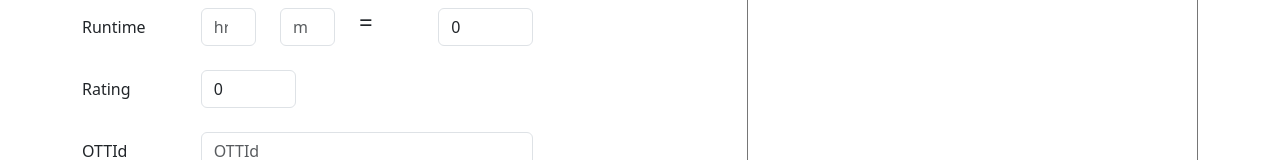
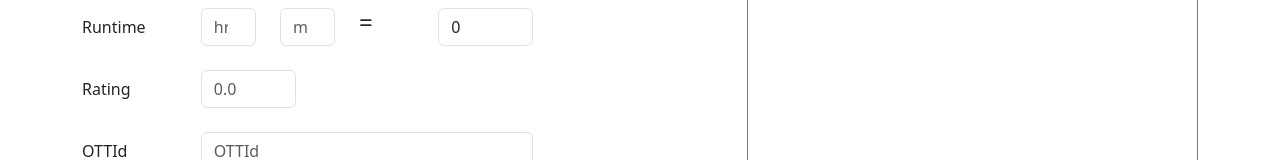
Before and after one commit to hemanthrasabhathula/movie-form, a React (Create React App) app: page / in a window 1280 px wide. Shown: the part 460-620 px from the top of the page. Built offline with nearby package versions, Linux system fonts and the light colour scheme.

Commit message:
minor changes

```diff
--- a/src/MovieForm.js
+++ b/src/MovieForm.js
@@ -121,7 +121,7 @@ function MovieForm() {
 
     const extractMovieId = (url) => {
 
-        if (url !== undefined) {
+        if (url !== '') {
             if (/^[0-9]+$/.test(url)) {
                 return url;
             }
@@ -219,8 +219,8 @@ function MovieForm() {
         }
 
     }
+
     function replacer(key, value) {
-        // Filtering out properties
         if (key === 'id' || key === 'runtime')
             value = Number(value)
         if (key === 'rating')
@@ -231,7 +231,6 @@ function MovieForm() {
     const handleSubmit = (e) => {
         e.preventDefault();
         // Handle form submission, e.g., send data to an API
-
         const formCopied = { ...formData };
 
         formCopied.poster_path = extractFilename(formData.poster_path)
@@ -457,8 +456,7 @@ function MovieForm() {
                                         step='0.1'
                                         min='0.0'
                                         max='10.0'
-                                        placeholder="Rating"
-                                        value={formData.rating}
+                                        placeholder="0.0"
                                         onChange={handleChange} />
                                 </Col>
                             </Form.Group>
```
